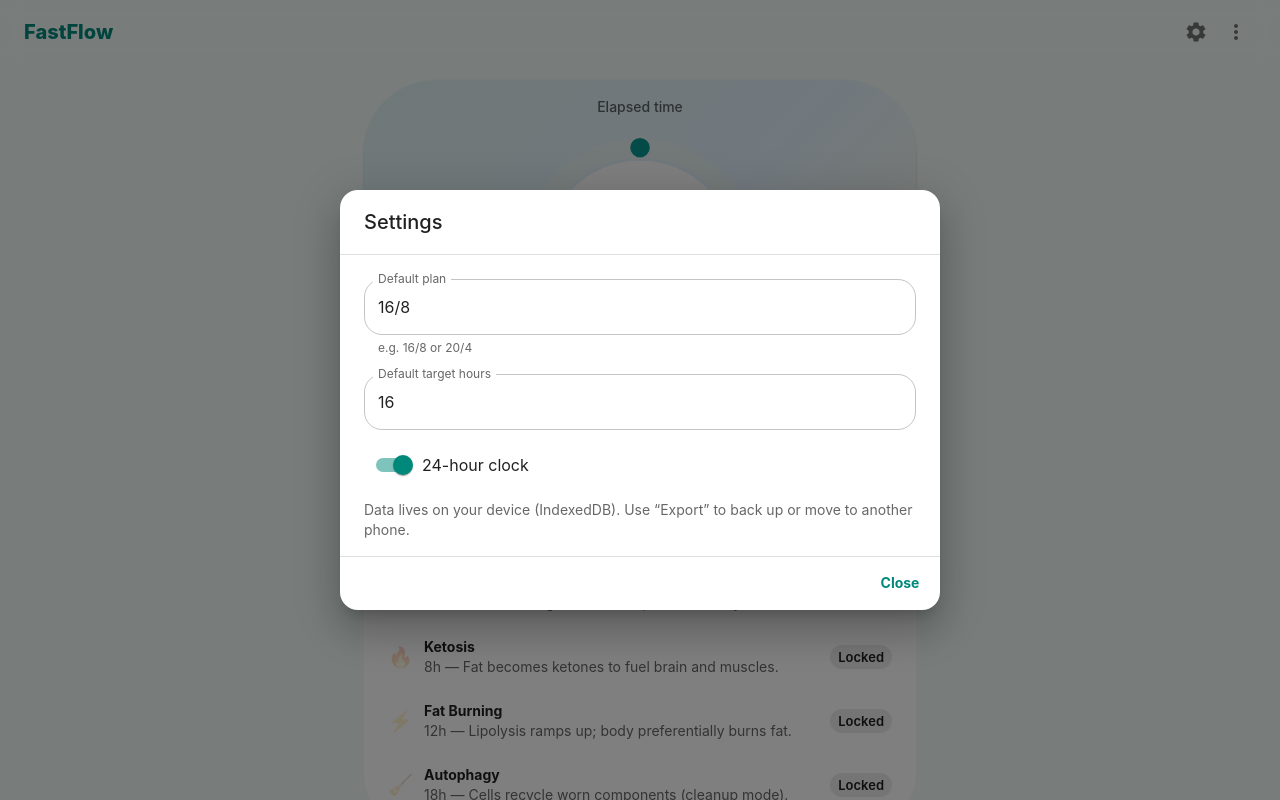
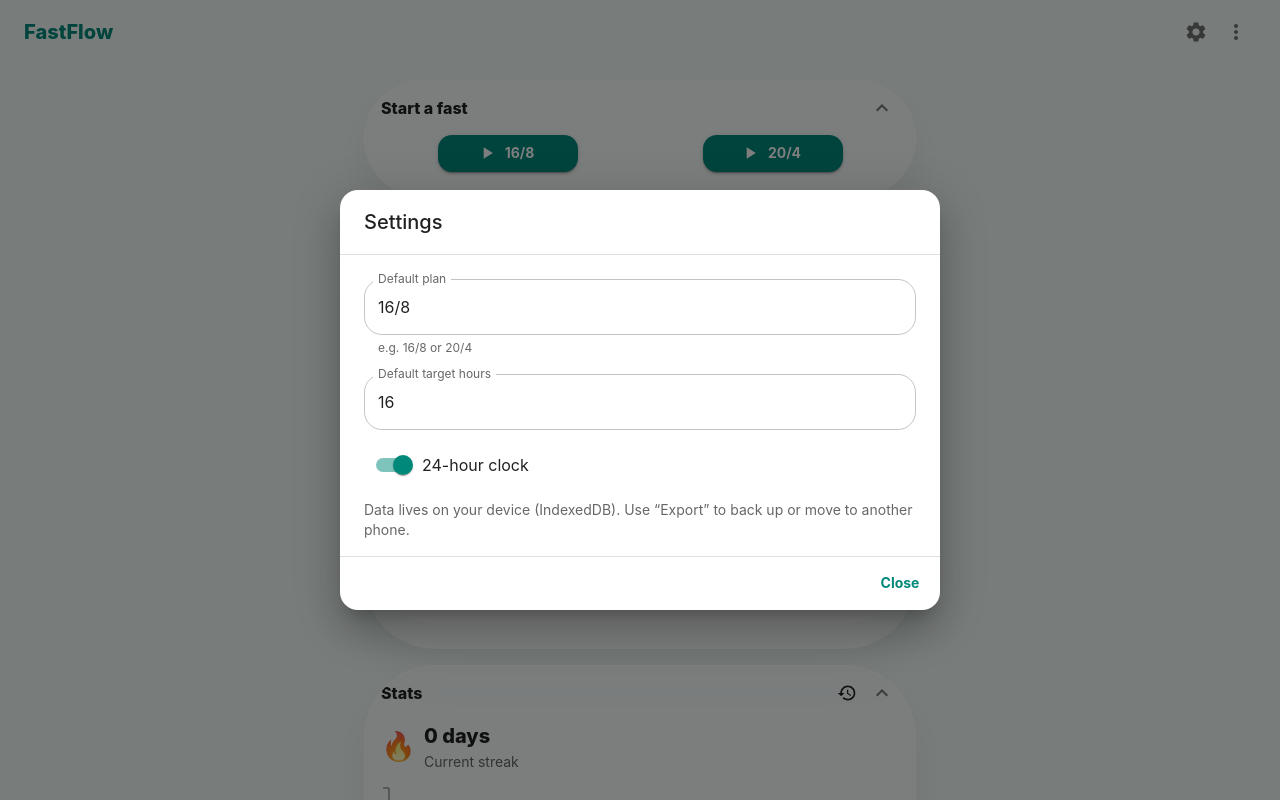
Before and after one commit to Pramod0308/fastflow, a React (Vite) app: page / in a window 1280 px wide. Both pictures are taken after a click on the button 1196 px from the left and 32 px from the top of the page. Shown: the top 800 px of the page. Built offline with nearby package versions, Linux system fonts and the light colour scheme.

Commit message:
Update App.tsx

```diff
--- a/src/App.tsx
+++ b/src/App.tsx
@@ -1,9 +1,5 @@
 import React, { useEffect, useMemo, useState } from 'react';
-import {
-  AppBar, Toolbar, Typography, Container, Box, Button, IconButton, Menu, MenuItem,
-  Stack, Card, CardContent, Chip, Dialog, DialogTitle, DialogContent, DialogActions,
-  TextField, FormControlLabel, Switch, Grid
-} from '@mui/material';
+import { AppBar, Toolbar, Typography, Container, Box, Button, IconButton, Menu, MenuItem, Stack, Chip, Dialog, DialogTitle, DialogContent, DialogActions, TextField, FormControlLabel, Switch, Grid } from '@mui/material';
 import MoreVertIcon from '@mui/icons-material/MoreVert';
 import PlayArrowIcon from '@mui/icons-material/PlayArrow';
 import StopIcon from '@mui/icons-material/Stop';
@@ -15,203 +11,168 @@ import PhaseList from './components/PhaseList';
 import HistoryBarChart from './components/HistoryBarChart';
 import StreakCard from './components/StreakCard';
 import PastFastsList from './components/PastFastsList';
+import GlassCard from './components/GlassCard';
 import { useStore } from './state/store';
 import dayjs from 'dayjs';
 import duration from 'dayjs/plugin/duration';
 import { last7DaysBuckets, msToH, prettyHms, computeStreak, PHASES } from './lib/stats';
-
 dayjs.extend(duration);
 
 const PLAN_TO_HOURS: Record<string, number> = { '16/8': 16, '20/4': 20, 'Custom': 16 };
 
-export default function App() {
+export default function App(){
   const { hydrated, init, fasts, current, startFast, endFast, settings, updateSettings, exportJson, importJson, updateCurrentStart } = useStore();
+  useEffect(()=>{init();},[init]);
 
-  useEffect(() => { init(); }, [init]);
+  const [now,setNow]=useState(Date.now()); useEffect(()=>{ const t=setInterval(()=>setNow(Date.now()),1000); return ()=>clearInterval(t); },[]);
+  const elapsedMs=current? now-current.startAt : 0; const elapsedText=prettyHms(elapsedMs);
+  const targetHours=current?.targetHours ?? settings.defaultTargetHours;
+  const hours=msToH(elapsedMs); const expectedEnd=current? new Date(current.startAt + targetHours*3600000) : undefined;
 
-  const [now, setNow] = useState(Date.now());
-  useEffect(() => {
-    const t = setInterval(() => setNow(Date.now()), 1000);
-    return () => clearInterval(t);
-  }, []);
+  // Eating timer (when not fasting)
+  const eatingActive = !current && !!settings.eatingStartAt;
+  const eatingElapsedMs = eatingActive ? (now - (settings.eatingStartAt||0)) : 0;
+  const eatingElapsedText = prettyHms(eatingElapsedMs);
+  const eatingTarget = settings.eatingTargetHours || 8;
 
-  const elapsedMs = current ? now - current.startAt : 0;
-  const elapsedText = prettyHms(elapsedMs);
-  const targetHours = current?.targetHours ?? settings.defaultTargetHours;
-  const hours = msToH(elapsedMs);
-  const expectedEnd = current ? new Date(current.startAt + targetHours * 3600000) : undefined;
+  const historyData=useMemo(()=>last7DaysBuckets(fasts),[fasts]); const streak=useMemo(()=>computeStreak(fasts,12),[fasts]);
+  const stage = useMemo(()=>{ const reached=PHASES.filter(p=>hours>=p.hours); return reached[reached.length-1]; },[hours]);
 
-  const historyData = useMemo(() => last7DaysBuckets(fasts), [fasts]);
-  const streak = useMemo(() => computeStreak(fasts, 12), [fasts]);
+  const [anchor,setAnchor]=useState<null|HTMLElement>(null); const openMenu=(e:any)=>setAnchor(e.currentTarget); const closeMenu=()=>setAnchor(null);
+  const [openSettings,setOpenSettings]=useState(false); const [openImport,setOpenImport]=useState(false); const [importText,setImportText]=useState('');
+  const [openEditStart,setOpenEditStart]=useState(false); const [editValue,setEditValue]=useState('');
+  const openEdit=()=>{ if(!current) return; setEditValue(dayjs(current.startAt).format('YYYY-MM-DDTHH:mm')); setOpenEditStart(true); };
+  const saveEdit=()=>{ if(!current) return; const ts=dayjs(editValue).valueOf(); updateCurrentStart(Math.min(ts,Date.now())); setOpenEditStart(false); };
 
-  // Current phase icon
-  const stage = useMemo(() => {
-    const reached = PHASES.filter(p => hours >= p.hours);
-    return reached[reached.length - 1]; // last reached stage (undefined if <3h)
-  }, [hours]);
+  if(!hydrated) return null;
+  const start=(plan:string)=>{ const hrs=PLAN_TO_HOURS[plan] ?? settings.defaultTargetHours; startFast(hrs,plan); };
 
-  // Menus & dialogs
-  const [anchor, setAnchor] = useState<null | HTMLElement>(null);
-  const openMenu = (e: React.MouseEvent<HTMLButtonElement>) => setAnchor(e.currentTarget);
-  const closeMenu = () => setAnchor(null);
-
-  const [openSettings, setOpenSettings] = useState(false);
-  const [openImport, setOpenImport] = useState(false);
-  const [importText, setImportText] = useState('');
-
-  // Edit start
-  const [openEditStart, setOpenEditStart] = useState(false);
-  const [editValue, setEditValue] = useState('');
-  const openEdit = () => { if (current) { setEditValue(dayjs(current.startAt).format('YYYY-MM-DDTHH:mm')); setOpenEditStart(true); } };
-  const saveEdit = () => {
-    if (!current) return;
-    const ts = dayjs(editValue).valueOf();
-    updateCurrentStart(Math.min(ts, Date.now()));
-    setOpenEditStart(false);
-  };
-
-  if (!hydrated) return null;
-  const start = (plan: string) => startFast(PLAN_TO_HOURS[plan] ?? settings.defaultTargetHours, plan);
-
-  return (
-    <>
+  return (<>
     <AppBar position="sticky" elevation={0} color="transparent" sx={{ backdropFilter: 'blur(10px)' }}>
       <Toolbar>
-          <Typography variant="h6" sx={{ flex: 1, fontWeight: 800, color: 'primary.main' }}>FastFlow</Typography>
-          <IconButton onClick={() => setOpenSettings(true)}><SettingsIcon /></IconButton>
-          <IconButton onClick={openMenu}><MoreVertIcon /></IconButton>
+        <Typography variant="h6" sx={{ flex:1, fontWeight:800, color:'primary.main' }}>FastFlow</Typography>
+        <IconButton onClick={()=>setOpenSettings(true)}><SettingsIcon/></IconButton>
+        <IconButton onClick={openMenu}><MoreVertIcon/></IconButton>
       </Toolbar>
     </AppBar>
 
     <Menu anchorEl={anchor} open={Boolean(anchor)} onClose={closeMenu}>
-        <MenuItem onClick={() => { navigator.clipboard.writeText(exportJson()); closeMenu(); }}>Export to Clipboard</MenuItem>
-        <MenuItem onClick={() => { setOpenImport(true); closeMenu(); }}>Import from JSON</MenuItem>
+      <MenuItem onClick={()=>{navigator.clipboard.writeText(exportJson()); closeMenu();}}>Export to Clipboard</MenuItem>
+      <MenuItem onClick={()=>{setOpenImport(true); closeMenu();}}>Import from JSON</MenuItem>
       <MenuItem component="a" href="https://github.com" target="_blank">Source</MenuItem>
     </Menu>
 
-      <Container maxWidth="sm" sx={{ py: 2 }}>
-        {/* Timer / Status */}
-        <Card sx={{ borderRadius: 4, mb: 2, overflow: 'hidden', background: 'linear-gradient(135deg, #E0F2F1 0%, #E3F2FD 50%, #FFF8E1 100%)' }}>
-          <CardContent sx={{ display: 'grid', placeItems: 'center', pt: 2 }}>
-            <Typography variant="subtitle2" color="text.secondary" sx={{ mb: 1 }}>Elapsed time</Typography>
-
-            <Box sx={{ color: 'primary.main', position: 'relative' }}>
-              <TimerRing elapsedMs={elapsedMs} targetHours={targetHours} />
-              <Box sx={{ position: 'absolute', inset: 0, display: 'grid', placeItems: 'center' }}>
-                {/* Stage icon + timer in a stack */}
+    <Container maxWidth="sm" sx={{ py:2 }}>
+      {/* Timer / Status in a glass, collapsible card */}
+      <GlassCard title={current ? 'Fasting' : (eatingActive ? 'Eating time' : 'Start a fast')} defaultExpanded>
+        {current ? (
+          <>
+            <Typography variant="subtitle2" color="text.secondary" sx={{ mb: 1, textAlign:'center' }}>Elapsed time</Typography>
+            <Box sx={{ position:'relative', display:'grid', placeItems:'center' }}>
+              <TimerRing elapsedMs={elapsedMs} targetHours={targetHours} variant="fast"/>
+              <Box sx={{ position:'absolute', inset:0, display:'grid', placeItems:'center' }}>
                 <Stack spacing={1} alignItems="center">
-                  {stage && <Box sx={{ fontSize: 28, lineHeight: 1 }}>{stage.icon}</Box>}
-                  <Typography
-                    variant="h3"
-                    sx={{ fontWeight: 900, color: 'secondary.main', textShadow: '0 2px 8px rgba(0,0,0,.12)' }}
-                  >
-                    {current ? elapsedText : '00:00:00'}
-                  </Typography>
+                  {stage && <Box sx={{ fontSize:28, lineHeight:1 }}>{stage.icon}</Box>}
+                  <Typography variant="h3" sx={{ fontWeight:900, color:'secondary.main', textShadow:'0 2px 8px rgba(0,0,0,.12)' }}>{elapsedText}</Typography>
                   <Chip size="small" label={`${targetHours}h target`} />
                 </Stack>
               </Box>
             </Box>
 
-            <Grid container spacing={1.5} sx={{ mt: 2 }} justifyContent="center">
-              {!current && (
+            <Grid container spacing={1.5} sx={{ mt:2 }} justifyContent="center">
+              <Grid item xs={12} sx={{ display:'flex', justifyContent:'center', gap:1 }}>
+                <Button variant="outlined" startIcon={<EditCalendarIcon/>} onClick={openEdit}>Edit start</Button>
+                <Button variant="contained" startIcon={<StopIcon/>} onClick={()=>endFast()}>End Fast</Button>
+              </Grid>
+            </Grid>
+
+            <Typography variant="body2" color="text.secondary" sx={{ mt:1, textAlign:'center' }}>
+              Started {dayjs(current.startAt).format('MMM D, HH:mm')}
+            </Typography>
+            <Box sx={{ display:'flex', justifyContent:'center' }}>
+              <Chip size="small" color="secondary" sx={{ mt:1 }} label={`Ends ${dayjs(expectedEnd).format('MMM D, HH:mm')}`} />
+            </Box>
+          </>
+        ) : eatingActive ? (
           <>
-                  {(['16/8', '20/4'] as const).map(p => (
-                    <Grid item xs={6} key={p} sx={{ display: 'flex', justifyContent: 'center' }}>
-                      <Button variant="contained" startIcon={<PlayArrowIcon />} onClick={() => start(p)} sx={{ minWidth: 140 }}>
+            <Typography variant="subtitle2" color="text.secondary" sx={{ mb: 1, textAlign:'center' }}>Eating window</Typography>
+            <Box sx={{ position:'relative', display:'grid', placeItems:'center' }}>
+              <TimerRing elapsedMs={eatingElapsedMs} targetHours={eatingTarget} variant="eat"/>
+              <Box sx={{ position:'absolute', inset:0, display:'grid', placeItems:'center' }}>
+                <Stack spacing={1} alignItems="center">
+                  <Box sx={{ fontSize:26 }}>🥗</Box>
+                  <Typography variant="h3" sx={{ fontWeight:900, color:'warning.main', textShadow:'0 2px 8px rgba(0,0,0,.12)' }}>{eatingElapsedText}</Typography>
+                  <Chip size="small" label={`${eatingTarget}h target`} />
+                </Stack>
+              </Box>
+            </Box>
+
+            <Grid container spacing={1.5} sx={{ mt:2 }} justifyContent="center">
+              {(['16/8','20/4'] as const).map(p => (
+                <Grid item xs={6} key={p} sx={{ display:'flex', justifyContent:'center' }}>
+                  <Button variant="contained" startIcon={<PlayArrowIcon/>} onClick={()=>start(p)} sx={{ minWidth:140 }}>
                     {p}
                   </Button>
                 </Grid>
               ))}
+            </Grid>
+
+            <Typography variant="body2" color="text.secondary" sx={{ mt:1, textAlign:'center' }}>
+              Eating started {dayjs(settings.eatingStartAt!).format('MMM D, HH:mm')}
+            </Typography>
           </>
-              )}
-              {current && (
-                <Grid item xs={12} sx={{ display: 'flex', justifyContent: 'center', gap: 1 }}>
-                  <Button variant="outlined" startIcon={<EditCalendarIcon />} onClick={openEdit}>Edit start</Button>
-                  <Button variant="contained" startIcon={<StopIcon />} onClick={() => endFast()}>End Fast</Button>
+        ) : (
+          <Grid container spacing={1.5} justifyContent="center">
+            {(['16/8','20/4'] as const).map(p => (
+              <Grid item xs={6} key={p} sx={{ display:'flex', justifyContent:'center' }}>
+                <Button variant="contained" startIcon={<PlayArrowIcon/>} onClick={()=>start(p)} sx={{ minWidth:140 }}>{p}</Button>
+              </Grid>
+            ))}
           </Grid>
         )}
-            </Grid>
+      </GlassCard>
 
-            {current && (
-              <>
-                <Typography variant="body2" color="text.secondary" sx={{ mt: 1 }}>
-                  Started {dayjs(current.startAt).format('MMM D, HH:mm')}
-                </Typography>
-                <Chip size="small" color="secondary" sx={{ mt: 1 }} label={`Ends ${dayjs(expectedEnd).format('MMM D, HH:mm')}`} />
-              </>
-            )}
-          </CardContent>
-        </Card>
-
-        {/* Phases */}
+      {/* Stages */}
+      <GlassCard title="Stages" defaultExpanded>
         <PhaseList hours={hours} />
+      </GlassCard>
 
       {/* Stats */}
-        <Stack spacing={2} sx={{ mt: 2 }}>
+      <GlassCard title="Stats" defaultExpanded right={<HistoryIcon fontSize="small"/>}>
         <StreakCard count={streak} />
-          <Card variant="outlined" sx={{ borderRadius: 3 }}>
-            <CardContent>
-              <Stack direction="row" alignItems="center" gap={1} sx={{ mb: 1 }}>
-                <HistoryIcon fontSize="small" />
-                <Typography variant="subtitle1" sx={{ fontWeight: 700 }}>Last 7 days</Typography>
-              </Stack>
-              <HistoryBarChart data={historyData} />
-            </CardContent>
-          </Card>
-        </Stack>
+        <Box sx={{ mt: 1 }}><HistoryBarChart data={historyData} /></Box>
+      </GlassCard>
+
+      {/* History */}
+      <GlassCard title="History" defaultExpanded>
+        <PastFastsList />
+      </GlassCard>
     </Container>
 
-      {/* Past fasts (editable) */}
-      <Box sx={{ mt: 2 }}>
-          <PastFastsList />
-      </Box>
-
-
-      {/* Settings, Import, Edit Start dialogs (unchanged except in saveEdit) */}
-      <Dialog open={openSettings} onClose={() => setOpenSettings(false)} fullWidth>
+    {/* Settings / Import / Edit start dialogs (unchanged) */}
+    <Dialog open={openSettings} onClose={()=>setOpenSettings(false)} fullWidth>
       <DialogTitle>Settings</DialogTitle>
       <DialogContent dividers>
-          <Stack spacing={2} sx={{ mt: 1 }}>
-            <TextField
-              label="Default plan"
-              value={settings.defaultPlan}
-              onChange={e => updateSettings({ defaultPlan: e.target.value as any })}
-              helperText="e.g. 16/8 or 20/4"
-            />
-            <TextField
-              label="Default target hours"
-              type="number"
-              value={settings.defaultTargetHours}
-              onChange={e => updateSettings({ defaultTargetHours: Number(e.target.value) })}
-              inputProps={{ min: 1, max: 48 }}
-            />
-            <FormControlLabel
-              control={<Switch checked={settings.use24h} onChange={e => updateSettings({ use24h: e.target.checked })} />}
-              label="24-hour clock"
-            />
-            <Typography variant="body2" color="text.secondary">
-              Data lives on your device (IndexedDB). Use “Export” to back up or move to another phone.
-            </Typography>
+        <Stack spacing={2} sx={{ mt:1 }}>
+          <TextField label="Default plan" value={settings.defaultPlan} onChange={e=>updateSettings({defaultPlan:e.target.value as any})} helperText="e.g. 16/8 or 20/4"/>
+          <TextField label="Default target hours" type="number" value={settings.defaultTargetHours} onChange={e=>updateSettings({defaultTargetHours:Number(e.target.value)})} inputProps={{min:1,max:48}}/>
+          <FormControlLabel control={<Switch checked={settings.use24h} onChange={e=>updateSettings({use24h:e.target.checked})}/>} label="24-hour clock"/>
+          <Typography variant="body2" color="text.secondary">Data lives on your device (IndexedDB). Use “Export” to back up or move to another phone.</Typography>
         </Stack>
       </DialogContent>
-        <DialogActions><Button onClick={() => setOpenSettings(false)}>Close</Button></DialogActions>
+      <DialogActions><Button onClick={()=>setOpenSettings(false)}>Close</Button></DialogActions>
     </Dialog>
 
-      <Dialog open={openImport} onClose={() => setOpenImport(false)} fullWidth>
+    <Dialog open={openImport} onClose={()=>setOpenImport(false)} fullWidth>
       <DialogTitle>Import from JSON</DialogTitle>
-        <DialogContent dividers>
-          <TextField label="Paste JSON here" multiline minRows={6} fullWidth value={importText} onChange={e => setImportText(e.target.value)} />
-        </DialogContent>
-        <DialogActions><Button onClick={() => setOpenImport(false)}>Cancel</Button><Button onClick={async () => { await importJson(importText); setOpenImport(false); }}>Import</Button></DialogActions>
+      <DialogContent dividers><TextField label="Paste JSON here" multiline minRows={6} fullWidth value={importText} onChange={e=>setImportText(e.target.value)}/></DialogContent>
+      <DialogActions><Button onClick={()=>setOpenImport(false)}>Cancel</Button><Button onClick={async()=>{await importJson(importText); setOpenImport(false);}}>Import</Button></DialogActions>
     </Dialog>
 
-      <Dialog open={openEditStart} onClose={() => setOpenEditStart(false)} fullWidth>
+    <Dialog open={openEditStart} onClose={()=>setOpenEditStart(false)} fullWidth>
       <DialogTitle>Edit start time</DialogTitle>
-        <DialogContent dividers>
-          <TextField type="datetime-local" fullWidth value={editValue} onChange={(e) => setEditValue(e.target.value)} helperText="Set when this fast actually started (local time). Future times are not allowed." />
-        </DialogContent>
-        <DialogActions><Button onClick={() => setOpenEditStart(false)}>Cancel</Button><Button variant="contained" onClick={saveEdit}>Save</Button></DialogActions>
+      <DialogContent dividers><TextField type="datetime-local" fullWidth value={editValue} onChange={e=>setEditValue(e.target.value)} helperText="Set when this fast actually started (local time). Future times are not allowed."/></DialogContent>
+      <DialogActions><Button onClick={()=>setOpenEditStart(false)}>Cancel</Button><Button variant="contained" onClick={saveEdit}>Save</Button></DialogActions>
     </Dialog>
-    </>
-  );
+  </>);
 }
```
Lines whose indentation alone changed are shown as unchanged.
